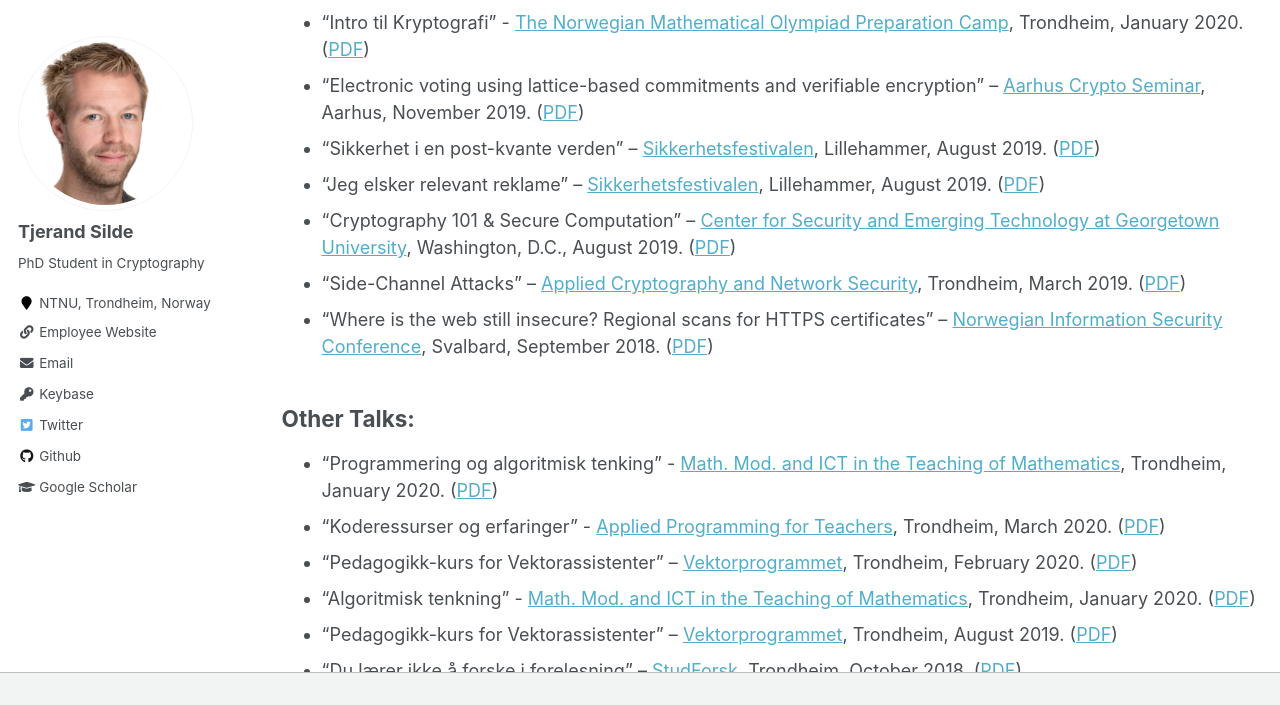
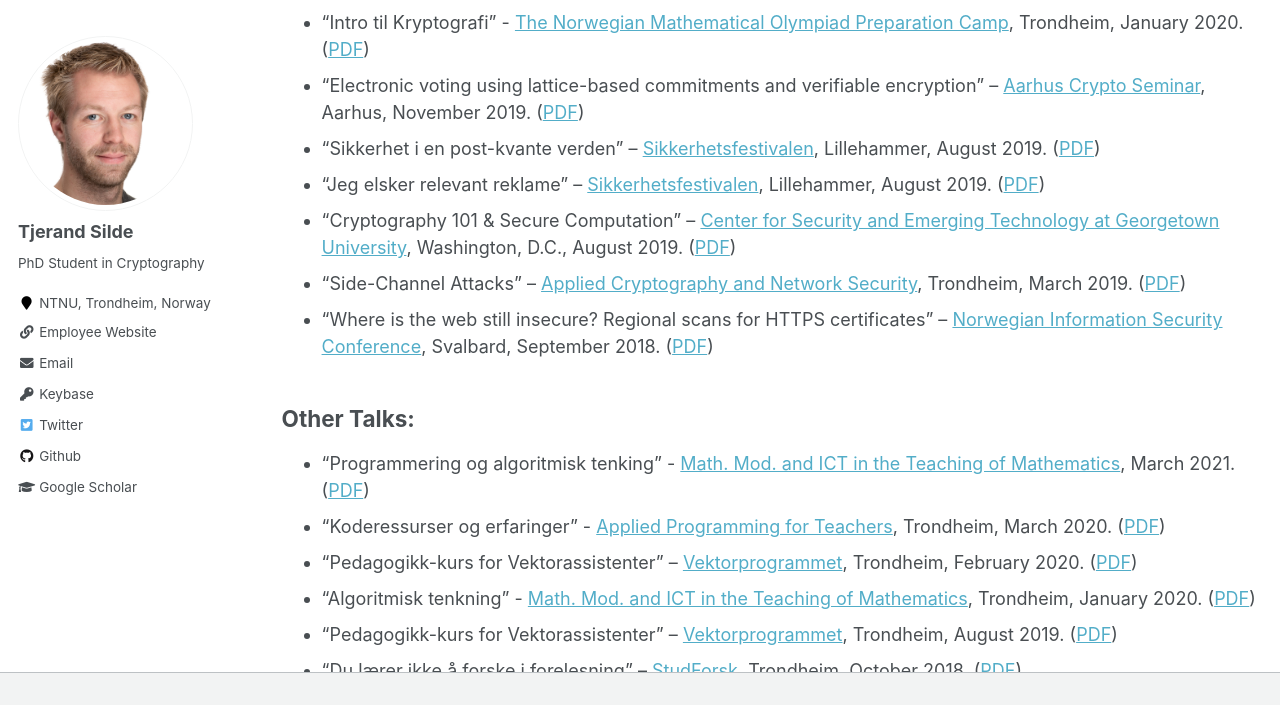
Before and after one commit to tjesi/tjesi.github.io, a Jekyll site: the page built from _pages/talks.md, in a window 1280 px wide and 900 px high, scrolled down 776 px, cut to the strip 0-705 px from the top of the window. Built offline with Jekyll 4.4.1, drawn with Linux system fonts in a browser that asks for light colours.

Commit message:
Update talks.md

```diff
--- a/_pages/talks.md
+++ b/_pages/talks.md
@@ -31,7 +31,7 @@
 
 ## Other Talks:
 
-* "Programmering og algoritmisk tenking" - [Math. Mod. and ICT in the Teaching of Mathematics](https://www.ntnu.edu/studies/courses/SKOLE6232), Trondheim, January 2020. ([PDF](https://tjerandsilde.no/files/Programmering_og_algoritmisk_tenking.pdf))
+* "Programmering og algoritmisk tenking" - [Math. Mod. and ICT in the Teaching of Mathematics](https://www.ntnu.edu/studies/courses/SKOLE6232), March 2021. ([PDF](https://tjerandsilde.no/files/Programmering_og_algoritmisk_tenking.pdf))
 * "Koderessurser og erfaringer" - [Applied Programming for Teachers](https://www.ntnu.edu/studies/courses/IT6204), Trondheim, March 2020. ([PDF](https://tjerandsilde.no/files/LKK20.pdf))
 * “Pedagogikk-kurs for Vektorassistenter” – [Vektorprogrammet](https://vektorprogrammet.no), Trondheim, February 2020. ([PDF](https://tjerandsilde.no/files/Pedagogikk_kurs_for_vektorprogrammet_FEB20.pdf))
 * "Algoritmisk tenkning" - [Math. Mod. and ICT in the Teaching of Mathematics](https://www.ntnu.edu/studies/courses/SKOLE6232), Trondheim, January 2020. ([PDF](https://tjerandsilde.no/files/Algoritmisktankegang.pdf))
```
